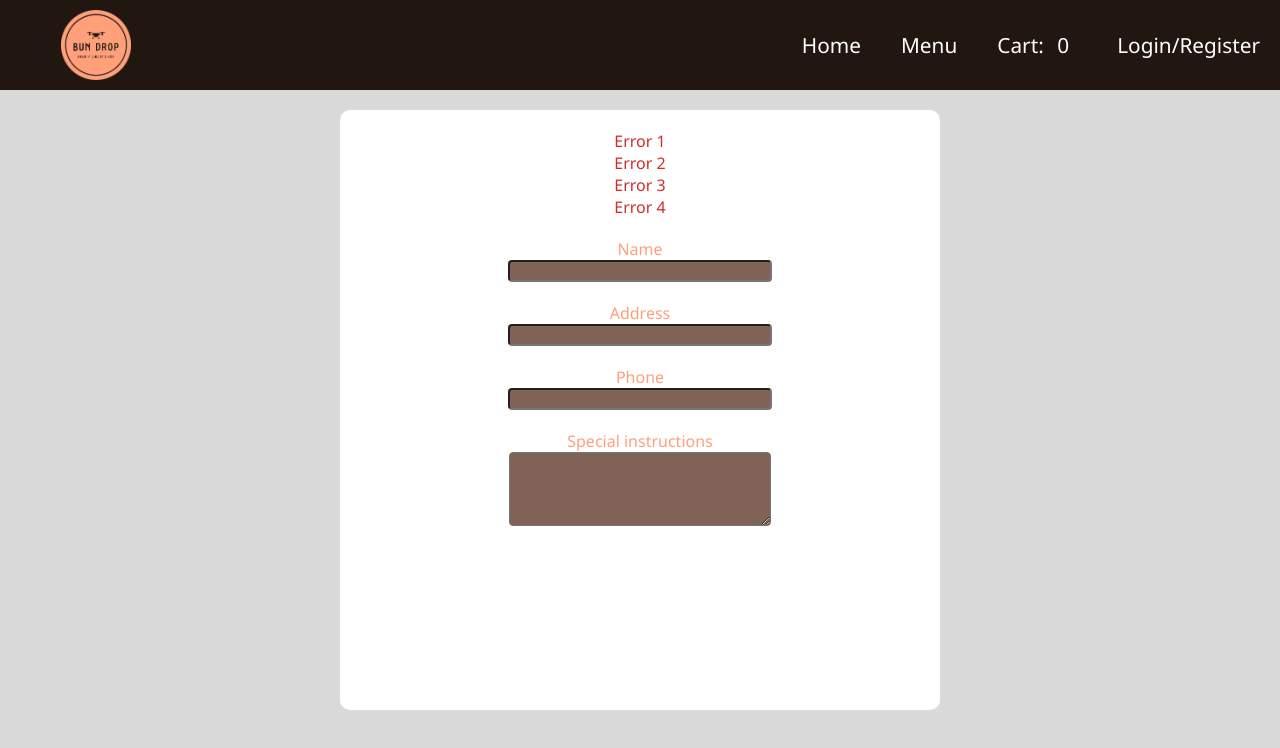
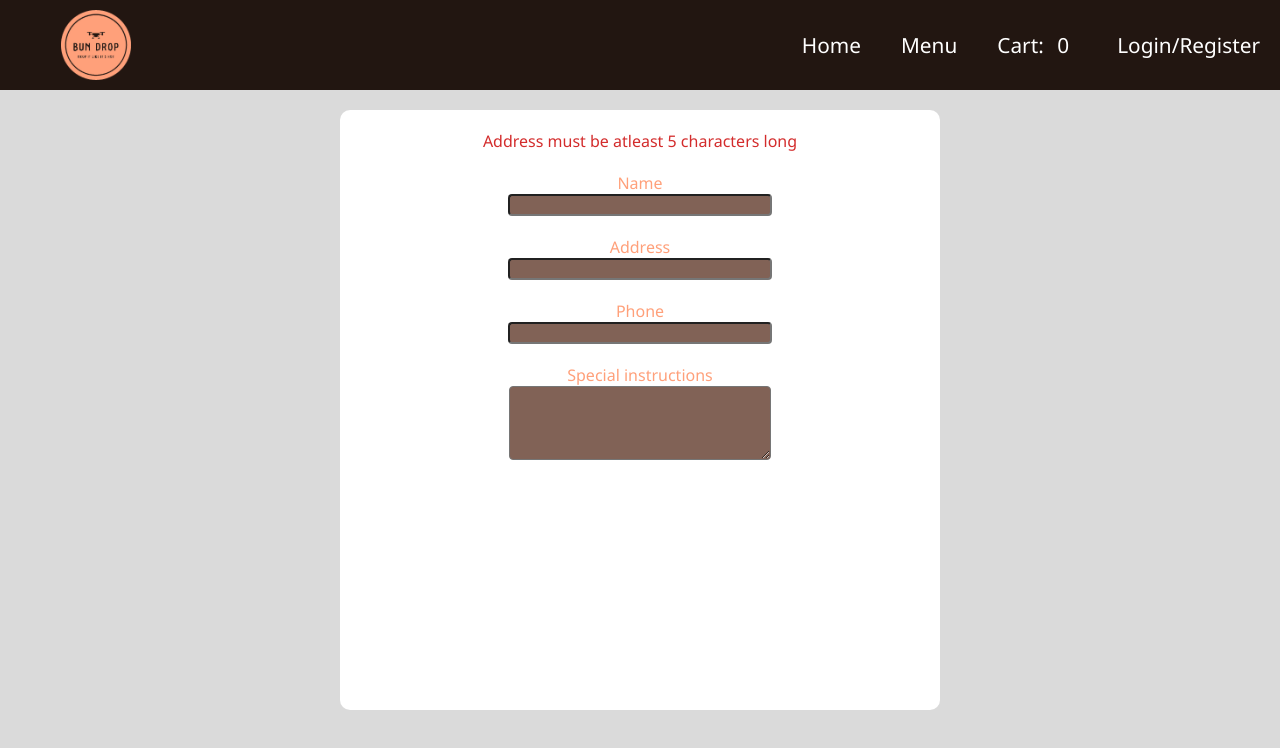
Before and after one commit to Daniel-Shahne/bundrop, a React (Create React App) app: page /payment/1 in a window 1280 px wide. Shown: the top 748 px of the page. Built offline with nearby package versions, Linux system fonts and the light colour scheme; data requests are answered from the project's data file.

Commit message:
Giving up on array of errors
Seems this way wont work because of the asynchnonous nature of state in react. Im going to have to put the error message inside each state variable or something so updating the UI with errors wont be dependant on two different state variables.

```diff
--- a/src/pages/paymentpage/PaymentPage.jsx
+++ b/src/pages/paymentpage/PaymentPage.jsx
@@ -25,10 +25,7 @@ function PaymentPage() {
   // State variable containing error codes
   // TODO: Set this to an empty array after testing
   const [errorsList, setErrorsList] = useState([
-    "Error 1",
-    "Error 2",
-    "Error 3",
-    "Error 4",
+    "Address must be atleast 5 characters long",
   ]);
   // State variables containing the input values, and
   // if they are valid, and the validator function
@@ -45,30 +42,50 @@ function PaymentPage() {
     isValid: false,
   });
 
-  /** UseEffects for each of the input validation state
-   * variables, which check if their value are valid.
+  /** useEffects which update the errorsList state variable to contain
+   * the respective input types error message. If their isValid are true
+   * meaning that the input is valid for submission then the error msg needs
+   * to be removed from the array. Otherwise its added.
    */
-  // useEffect(() => {
-  //   setNameValue((prevState) => ({
-  //     ...prevState,
-  //     isValid: validatePersonName(prevState.value),
-  //   }));
-  // }, [nameValue]);
-  // useEffect(() => {
-  //   setAddressValue((prevState) => ({
-  //     ...prevState,
-  //     isValid: validateAdress(prevState.value),
-  //   }));
-  // }, [addressValue]);
+  // useEffect for the address input
+  useEffect(() => {
+    const errorMsg = "Address must be atleast 5 characters long";
+    // Should only trigger on first time load when isValid
+    // is false and the errorsList contains the error
+    if (!addressValue.isValid && errorsList.includes(errorMsg)) {
+      return;
+    }
 
-  /** Function which sets the state variable for each
-   * user input to match the input fields
+    // Removing the error msg
+    if (addressValue.isValid && errorsList.includes(errorMsg)) {
+      setErrorsList((prevState) => {
+        const newArray = [...prevState];
+        const indexOfMsg = newArray.indexOf(errorMsg);
+        if (indexOfMsg > -1) {
+          return newArray.splice(indexOfMsg, 1);
+        }
+      });
+    }
+    // Adding the error msg
+    else if (!addressValue.isValid && !errorsList.includes(errorMsg)) {
+      setErrorsList((prevState) => {
+        const newArray = [...prevState];
+        newArray.push(errorMsg);
+        return newArray;
+      });
+    }
+  }, [addressValue]);
+
+  /** Function which will set both the value and isValid property
+   * of a state variable. Since those are the only properties of the
+   * state variable no callback is necessary. Both are set by the event
+   * value
    */
-  function handleInputChange(event, stateVarSetter) {
-    stateVarSetter((prevState) => ({
-      ...prevState,
+  function handleInputChange(event, stateVarSetter, inputValidator) {
+    stateVarSetter({
       value: event.target.value,
-    }));
+      isValid: inputValidator(event.target.value),
+    });
   }
 
   /** Sets payment type depending on params. Maybe overkill
@@ -89,8 +106,10 @@ function PaymentPage() {
       <div id="paymentContainer" className="paymentInputsContainer">
         <div id="commonPaymentInfo">
           <div id="errorsTexts">
-            {errorsList.map((errorText) => (
-              <div className="errorTextRow">{errorText}</div>
+            {errorsList.map((errorText, index) => (
+              <div className="errorTextRow" key={index}>
+                {errorText}
+              </div>
             ))}
           </div>
           <div className="paymentInfoRow">
@@ -119,7 +138,9 @@ function PaymentPage() {
               type="text"
               id="adressInput"
               className="paymentInputField inputField"
-              onChange={(event) => handleInputChange(event, setAddressValue)}
+              onChange={(event) =>
+                handleInputChange(event, setAddressValue, validateAdress)
+              }
             />
           </div>
           <div className="paymentInfoRow">
```
